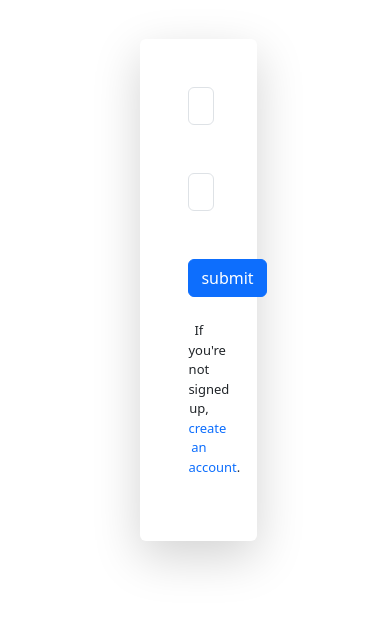
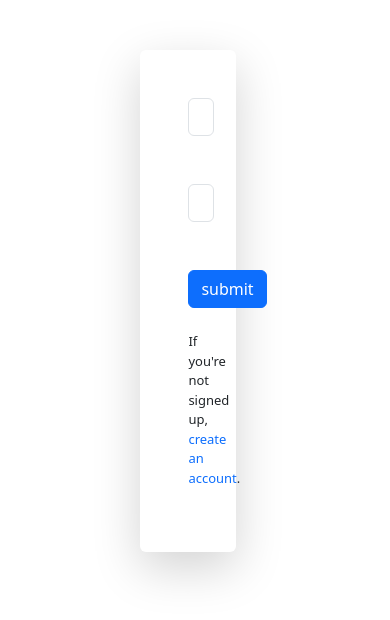
Before and after one commit to einstein2306/recipes, a Django app: page /login in a window 390 px wide. Shown: the top 620 px of the page. Run offline with Django 5.2, Linux system fonts and the light colour scheme.

Commit message:
added some

```diff
--- a/recipe/static/recipe/login.css
+++ b/recipe/static/recipe/login.css
@@ -11,7 +11,7 @@
 }
 
 @media (max-width:768px){
-    .change{
+    .change form{
         margin-top:10%;
         width: 30%;
     }
```
